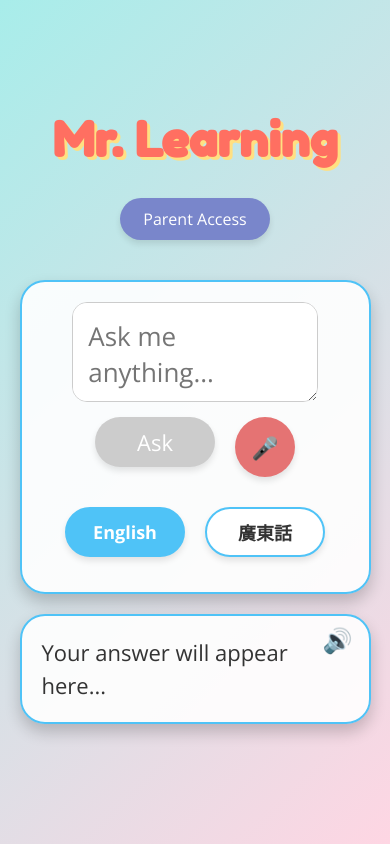
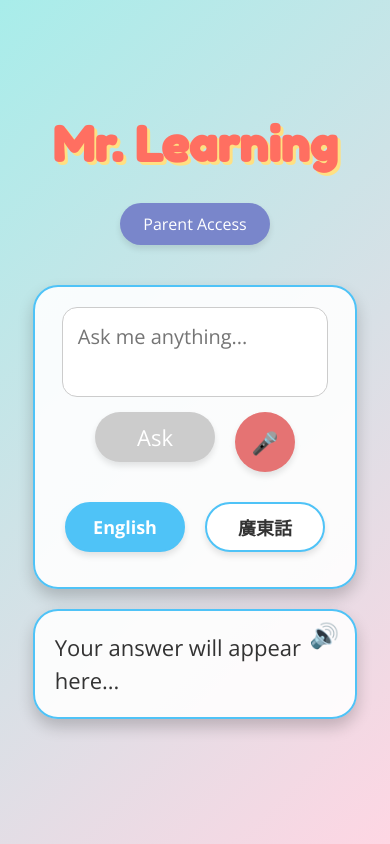
Before and after one commit to davigonia/mr_learning, a React (Create React App) app: page / in a window 390 px wide. Built offline with nearby package versions, Linux system fonts and the light colour scheme.

Commit message:
Made question box non-resizable with comfortable responsive margins

```diff
--- a/src/App.css
+++ b/src/App.css
@@ -120,7 +120,7 @@ h1 {
 
 /* Question input styles */
 .question-input {
-  width: 80%;
+  width: 90%;
   height: 100px;
   font-size: 26px;
   padding: 15px;
@@ -130,11 +130,30 @@ h1 {
   transition: border-color 0.3s ease;
   font-family: 'Open Sans', sans-serif;
   box-sizing: border-box;
-  display: inline-block;
+  display: block;
+  margin: 0 auto;
+  resize: none;
+  max-width: 600px;
 }
 
 .question-input:focus {
   border-color: #0000FF;
+}
+
+/* Media queries for responsive question input */
+@media (max-width: 768px) {
+  .question-input {
+    width: 95%;
+    font-size: 22px;
+  }
+}
+
+@media (max-width: 480px) {
+  .question-input {
+    width: 95%;
+    font-size: 20px;
+    height: 90px;
+  }
 }
 
 .question-input:focus {
```
